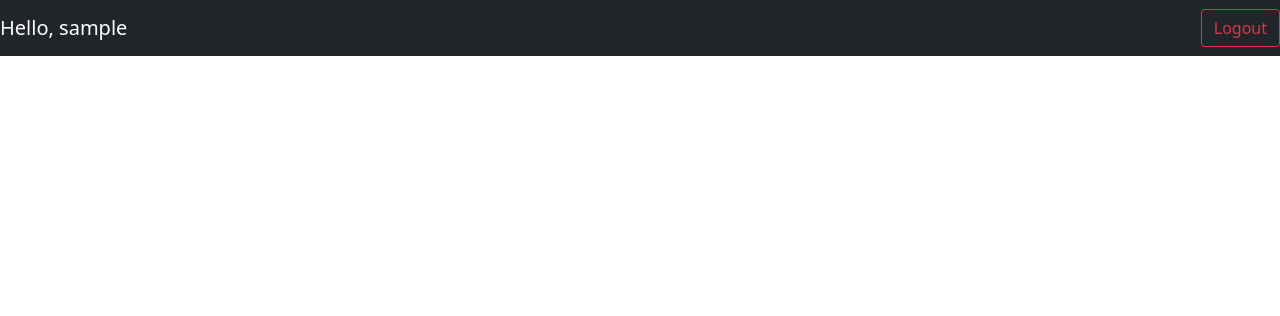
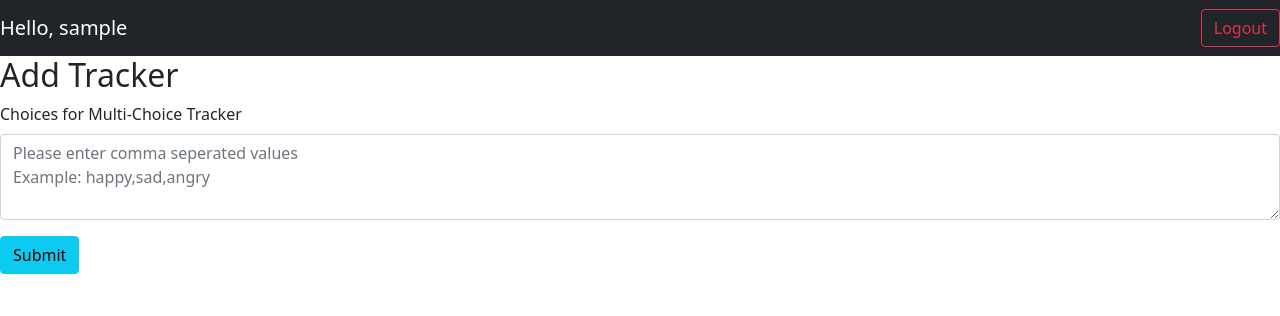
Before and after one commit to harishsahadev/QuantifiedSelf-App, a Flask app: template templates/multiple_choice.html in a window 1280 px wide. Shown: the top 316 px of the page. Run offline with Flask 2, Linux system fonts and the light colour scheme; the template is opened without the code that fills it: most values are stand-ins (such as "Sample title", 1, 10 or a date in 2020).

Commit message:
sessions

```diff
--- a/application/controllers.py
+++ b/application/controllers.py
@@ -1,4 +1,4 @@
-from flask import redirect, render_template, request, url_for, flash
+from flask import redirect, render_template, request, url_for, flash, session
 from flask import current_app as app
 from application.models import User, Tracker_type, Tracker
 from application.forms import RegistrationForm, LoginForm
@@ -13,12 +13,15 @@ def index():
     if form.validate_on_submit():
         username = request.form["username"]
         user = User.query.filter_by(username=username).first()
+        session["user"] = user.userid
         if (user == None) or (user.password != request.form["password"]):
             flash("Login unsuccessful! Please check username or password.", category='danger')
             return render_template('login.html', title="Login", form=form)
         else:
             return redirect(url_for('dashboard', userid=user.userid))
 
+    if "user" in session:
+        return redirect(url_for("dashboard", userid=session["user"]))
     return render_template('login.html', title = 'Login', form=form)
 
 @app.route("/register", methods=["GET","POST"])
@@ -42,6 +45,8 @@ def register():
 
 @app.route("/dashboard/<int:userid>")
 def dashboard(userid):
+    if "user" not in session:
+        return redirect(url_for("index"))
     user = User.query.filter_by(userid=userid).first()
     tracker = Tracker.query.filter_by(userid=userid).all()
 
@@ -51,14 +56,18 @@ tracker_type = ["Numeric", "Muliple Choice", "Time Duration", "Boolean"]
 
 @app.route("/dashboard/<int:userid>/create", methods=["GET","POST"])
 def create_tracker(userid):
+    if "user" not in session:
+        return redirect(url_for("index"))
     user = User.query.filter_by(userid=userid).first()
-    #print(Tracker_type.type['typeid'=2])
-    print(tracker_type[1])
 
     if request.method == "POST":
         type = request.form.get('tracker_type')
-        print(type)
         if tracker_type[1] == type:
             return render_template("multiple_choice.html", title="Add choices", username=user.fname, userid=userid)
 
     return render_template('create_tracker.html', title="Create Tracker", username=user.fname, userid=userid, tracker_type=tracker_type)
+
+@app.route("/logout")
+def logout():
+    session.pop("user", None)
+    return redirect(url_for("index"))
--- a/templates/base.html
+++ b/templates/base.html
@@ -7,7 +7,7 @@
             <a class="navbar-brand">Hello</a>
         {% endif %}
 
-        <button class="btn btn-outline-danger my-2 my-sm-0" type="submit">Logout</button>
+        <a href="{{ url_for('logout') }}" class="btn btn-outline-danger my-2 my-sm-0" type="submit">Logout</a>
     </nav>
 
     {% block main_content %}{% endblock %}
--- a/templates/multiple_choice.html
+++ b/templates/multiple_choice.html
@@ -1,4 +1,13 @@
 {% extends "base.html" %}
 {% block main_content %}
-
+    <h2>Add Tracker</h2>
+    <form action="{{ url_for('create_tracker', userid=userid) }}" method="POST" id="multiple-choices-form">
+        <div class="mb-3">
+            <label class="form-label">Choices for Multi-Choice Tracker</label>
+            <textarea class="form-control" name="choices" id="choices" placeholder="Please enter comma seperated values&#10;Example: happy,sad,angry" rows="3"></textarea>
+        </div>
+        <div class="form-group">
+            <button type="submit" class="btn btn-info">Submit</button>
+        </div>
+    </form>
 {% endblock main_content%}
```
